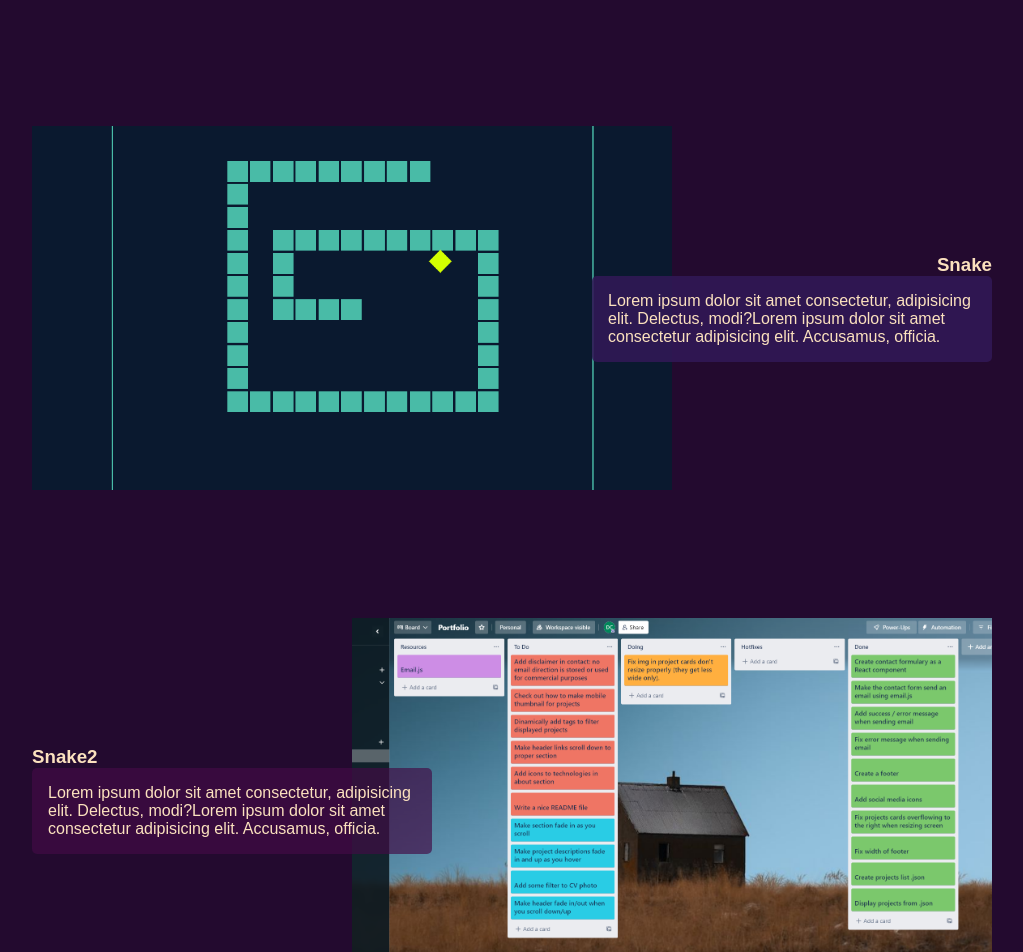
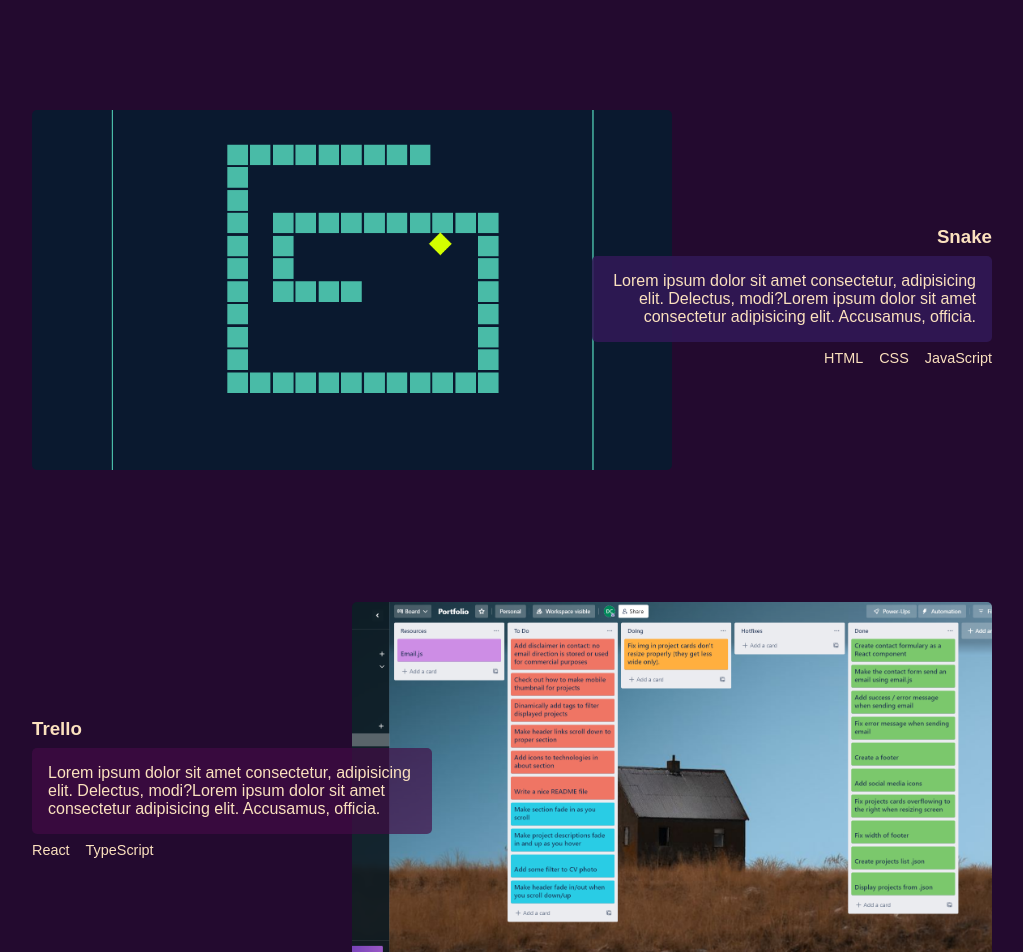
Before and after one commit to DaniPhilo/portfolio, a React (Create React App) app: page / in a window 1280 px wide. Shown: the part 1220-2172 px from the top of the page, without its empty margins (128-1151 px from the left). Built offline with nearby package versions, Linux system fonts and the light colour scheme.

Commit message:
Added technologies used to project description

```diff
--- a/src/components/ProjectCard.js
+++ b/src/components/ProjectCard.js
@@ -15,6 +15,13 @@ export default function ProjectCard({ project, index }) {
                         <div className='project-description'>
                             {project.description}
                         </div>
+                        <div className="project-techs">
+                            <ul className="tech-list">
+                                {project.technologies.map((tech, index) => {
+                                    return <li key={index}>{tech}</li>
+                                })}
+                            </ul>
+                        </div>
                     </div>
                 </div>
                 :
@@ -26,6 +33,13 @@ export default function ProjectCard({ project, index }) {
                         <div className='project-description'>
                             {project.description}
                         </div>
+                        <div className="project-techs">
+                            <ul className="tech-list">
+                                {project.technologies.map((tech, index) => {
+                                    return <li key={index}>{tech}</li>
+                                })}
+                            </ul>
+                        </div>
                     </div>
                     <div className="project-img">
                         <img src={project.img} alt="" />
--- a/src/projects.json
+++ b/src/projects.json
@@ -3,15 +3,15 @@
         "name": "Snake",
         "img": "./images/thumbnails/snake_thumbnail2.png",
         "description": "Lorem ipsum dolor sit amet consectetur, adipisicing elit. Delectus, modi?Lorem ipsum dolor sit amet consectetur adipisicing elit. Accusamus, officia.",
-        "technologies": [],
+        "technologies": ["HTML", "CSS", "JavaScript"],
         "gh_link": "",
         "tags": []
     },
     {
-        "name": "Snake2",
+        "name": "Trello",
         "img": "./images/thumbnails/test_thumbnail.png",
         "description": "Lorem ipsum dolor sit amet consectetur, adipisicing elit. Delectus, modi?Lorem ipsum dolor sit amet consectetur adipisicing elit. Accusamus, officia.",
-        "technologies": [],
+        "technologies": ["React", "TypeScript"],
         "gh_link": "",
         "tags": []
     }
--- a/src/styles/component_styles/_header.scss
+++ b/src/styles/component_styles/_header.scss
@@ -16,14 +16,14 @@ header {
     background-color: $secondary_color;
 }
 
-ul {
+header > ul {
     display: flex;
     flex-direction: row;
     justify-content: flex-start;
     gap: 1rem;
 }
 
-ul > li {
+header > ul > li {
     display: flex;
     align-items: center;
 
@@ -33,7 +33,7 @@ ul > li {
     cursor: pointer;
 }
 
-ul > li > a {
+header > ul > li > a {
     text-decoration: none;
     text-transform: uppercase;
     color: $text_color_light;
--- a/src/styles/component_styles/_icons_sidebar.scss
+++ b/src/styles/component_styles/_icons_sidebar.scss
@@ -14,6 +14,7 @@ aside {
     justify-content: center;
     align-items: center;
     gap: 2rem;
+    list-style-type: none;
 }
 
 .icons-container > li {
--- a/src/styles/component_styles/_projects.scss
+++ b/src/styles/component_styles/_projects.scss
@@ -24,7 +24,7 @@
 
 .project-card-left > .project-img > img {
     width: 100%;
-    height: 100%;
+    border-radius: 5px;
 }
 
 .project-card-left > .project-info {
@@ -37,6 +37,7 @@
 }
 
 .project-card-left > .project-info > .project-title > h3 {
+    margin: 0.5rem 0;
     text-align: end;
 }
 
@@ -44,6 +45,20 @@
     background-color: #321856DF;
     padding: 1rem;
     border-radius: 5px;
+    text-align: end;
+}
+
+.project-card-left > .project-info > .project-techs > .tech-list {
+    display: flex;
+    justify-content: flex-end;
+    gap: 1rem;
+
+    margin-top: 0.5rem;
+    list-style-type: none;
+}
+
+.project-card-left > .project-info > .project-techs > .tech-list > li {
+    font-size: 0.9rem;
 }
 
 
@@ -79,10 +94,12 @@
 
 .project-card-right > .project-img > img {
     width: 100%;
+    border-radius: 5px;
 }
 
-.project-card-right > .project-title > h3 {
-    text-align: end;
+.project-card-right > .project-info > .project-title > h3 {
+    margin: 0.5rem 0;
+    text-align: start;
 }
 
 .project-card-right > .project-info > .project-description {
@@ -90,3 +107,15 @@
     padding: 1rem;
     border-radius: 5px;
 }
+
+.project-card-right > .project-info > .project-techs > .tech-list {
+    display: flex;
+    gap: 1rem;
+
+    margin-top: 0.5rem;
+    list-style-type: none;
+}
+
+.project-card-right > .project-info > .project-techs > .tech-list > li {
+    font-size: 0.9rem;
+}
--- a/src/styles/component_styles/about.scss
+++ b/src/styles/component_styles/about.scss
@@ -29,4 +29,6 @@
     display: flex;
     flex-wrap: wrap;
     justify-content: center;
+    list-style-type: none;
+    gap: 2rem;
 }
```
